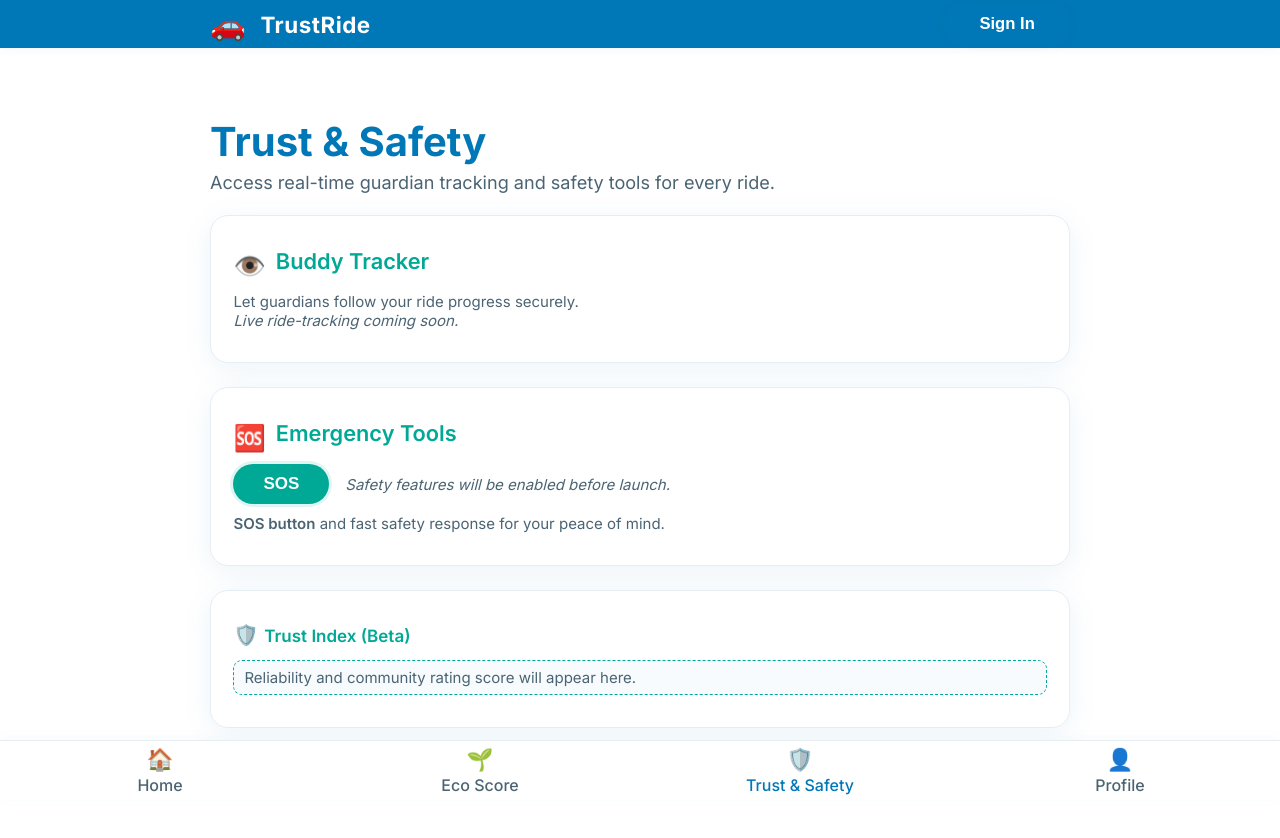
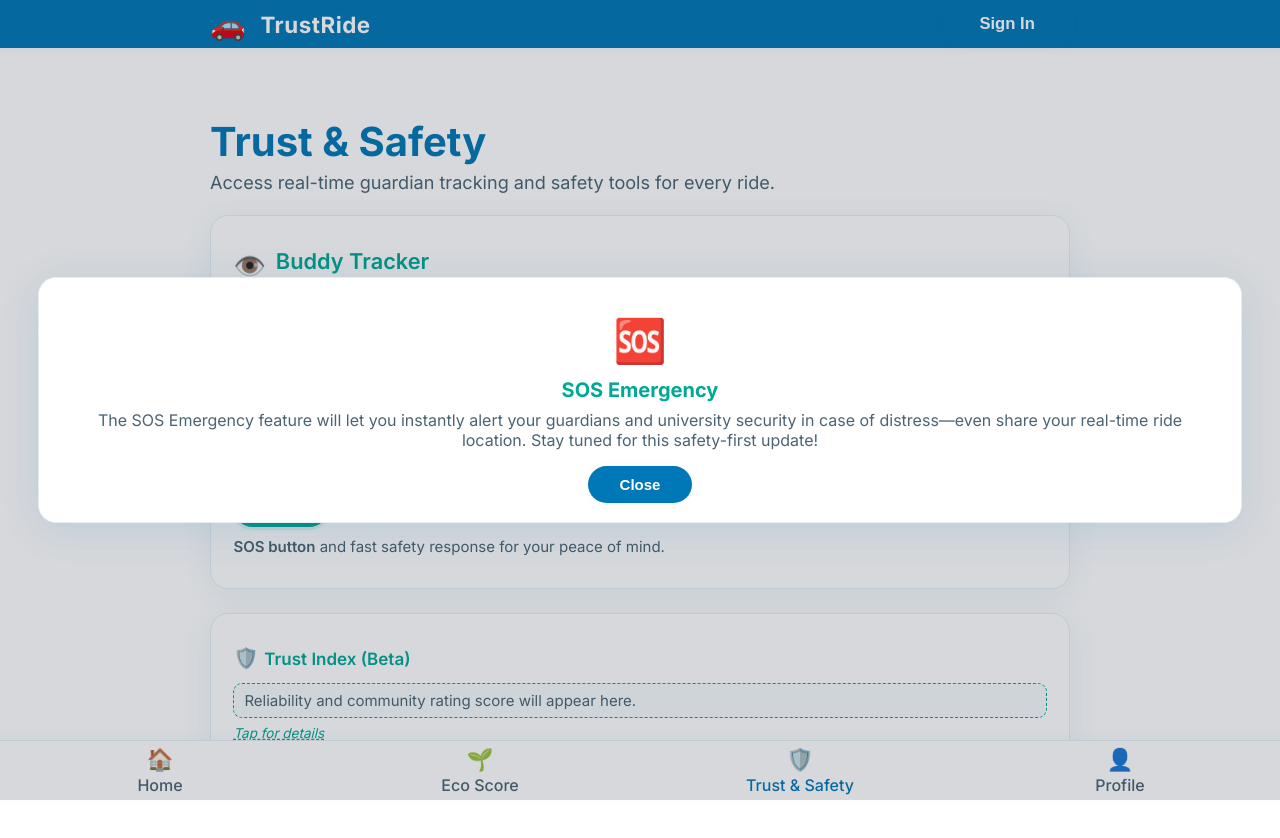
Before and after one commit to Workflow-Manager-admin/trustride-24573-2a3e8ce9, a React (Create React App) app in the folder trustride/: page /trust-safety in a window 1280 px wide. Both pictures are taken after a click on the button "SOS". Shown: the top 838 px of the page. Built offline with nearby package versions, Linux system fonts and the light colour scheme; the HTML template or start-up script is replaced by a standard one.

Commit message:
Auto-commit: Changes as of 2025-05-29T13:08:23.551934+00:00

```diff
--- a/trustride/src/screens/TrustSafetyScreen.js
+++ b/trustride/src/screens/TrustSafetyScreen.js
@@ -1,21 +1,99 @@
-import React from 'react';
+import React, { useState } from 'react';
 
 /**
  * PUBLIC_INTERFACE
  * Trust & Safety screen for TrustRide –
  * Modern minimalist safety dashboard with rounded cards, emergency, and tracking stubs.
  * Key features visually demarcated by separated cards.
+ * SOS Button, Buddy Tracker, and Trust Index are now interactable with informative modals as placeholders.
  */
-const TrustSafetyScreen = () => (
+const TrustSafetyScreen = () => {
+  const [modal, setModal] = useState(null); // 'sos', 'buddy', 'trust'
+
+  // Modal rendering for placeholder feature info
+  const renderModal = () => {
+    if (!modal) return null;
+    let title = '';
+    let desc = '';
+    let emoji = '';
+    if (modal === 'sos') {
+      emoji = '🆘';
+      title = 'SOS Emergency';
+      desc = "The SOS Emergency feature will let you instantly alert your guardians and university security in case of distress—even share your real-time ride location. Stay tuned for this safety-first update!";
+    } else if (modal === 'buddy') {
+      emoji = '👁️';
+      title = 'Buddy Tracker';
+      desc = "Soon, your selected guardians will be able to follow your ride’s progress in real time. Peace of mind is coming for you and those who care about you.";
+    } else if (modal === 'trust') {
+      emoji = '🛡️';
+      title = 'Trust Index';
+      desc = "Your Trust Index will summarize your reliability, community endorsements, and positive ride history. We’re building this feature to strengthen community trust!";
+    }
+    return (
+      <div
+        style={{
+          position: 'fixed',
+          top: 0,
+          left: 0,
+          width: '100vw',
+          height: '100vh',
+          background: 'rgba(30,40,58,0.18)',
+          zIndex: 4000,
+          display: 'flex',
+          alignItems: 'center',
+          justifyContent: 'center',
+        }}
+      >
+        <div
+          style={{
+            background: '#fff',
+            borderRadius: 18,
+            minWidth: 290,
+            maxWidth: '94vw',
+            boxShadow: '0 6px 40px rgba(0,119,182, 0.12)',
+            padding: '2.2rem 1.6rem 1.2rem 1.6rem',
+            border: '1px solid var(--border-color)',
+            display: 'flex',
+            flexDirection: 'column',
+            alignItems: 'center',
+            position: 'relative',
+          }}
+        >
+          <span style={{ fontSize: 43, marginBottom: 11 }}>{emoji}</span>
+          <div className="heading-2" style={{ fontWeight: 700, fontSize: '1.25rem', marginBottom: 8 }}>{title}</div>
+          <div style={{ color: 'var(--text-secondary)', marginBottom: 16, textAlign: 'center', fontSize: 16 }}>
+            {desc}
+          </div>
+          <button
+            className="btn"
+            style={{ borderRadius: 32, padding: '10px 32px', fontSize: 15 }}
+            onClick={() => setModal(null)}
+          >
+            Close
+          </button>
+        </div>
+      </div>
+    );
+  };
+
+  return (
     <div className="container" style={{ paddingTop: 84, paddingBottom: 70 }}>
+      {renderModal()}
       <header>
         <h2 className="heading-1" style={{ marginBottom: 2 }}>Trust & Safety</h2>
         <p className="description" style={{ marginTop: 0, marginBottom: 18 }}>
           Access real-time guardian tracking and safety tools for every ride.
         </p>
       </header>
-    {/* Buddy Tracker stub */}
-    <section className="rounded-card" style={{ marginBottom: 24 }}>
+      {/* Buddy Tracker stub - now interacable */}
+      <section
+        className="rounded-card"
+        style={{ marginBottom: 24, cursor: 'pointer', transition: 'box-shadow .14s' }}
+        tabIndex={0}
+        onClick={() => setModal('buddy')}
+        onKeyDown={e => (e.key === 'Enter' || e.key === ' ') && setModal('buddy')}
+        aria-label="Open Buddy Tracker details (coming soon)"
+      >
         <div style={{ display: 'flex', alignItems: 'center', marginBottom: 10 }}>
           <span role="img" aria-label="Tracking" style={{ fontSize: 26, marginRight: 10 }}>👁️</span>
           <span className="heading-2">Buddy Tracker</span>
@@ -23,6 +101,17 @@ const TrustSafetyScreen = () => (
         <div style={{ color: 'var(--text-secondary)', fontSize: 15 }}>
           Let guardians follow your ride progress securely.<br />
           <span style={{ fontStyle: 'italic' }}>Live ride-tracking coming soon.</span>
+        </div>
+        <div
+          style={{
+            color: 'var(--accent)',
+            fontSize: 13.5,
+            fontStyle: 'italic',
+            textDecoration: 'underline dashed',
+            marginTop: 7
+          }}
+        >
+          Tap for details
         </div>
       </section>
       {/* Emergency Tools section */}
@@ -38,14 +127,21 @@ const TrustSafetyScreen = () => (
           marginBottom: 10,
           marginTop: 8
         }}>
-        {/* Placeholder for SOS Button */}
-        <button className="btn" style={{
+          {/* SOS Button - now opens info modal */}
+          <button
+            className="btn"
+            style={{
               borderRadius: 32,
               background: 'var(--accent)',
               fontSize: 17,
               fontWeight: 700,
               padding: '10px 30px',
-        }}>
+            }}
+            type="button"
+            onClick={() => setModal('sos')}
+            tabIndex={0}
+            aria-label="Open SOS emergency info (coming soon)"
+          >
             SOS
           </button>
           <span style={{
@@ -58,8 +154,15 @@ const TrustSafetyScreen = () => (
           <span style={{ fontWeight: 600 }}>SOS button</span> and fast safety response for your peace of mind.
         </div>
       </section>
-    {/* Trust Index area */}
-    <section className="rounded-card" style={{ marginBottom: 8 }}>
+      {/* Trust Index area - now interacable */}
+      <section
+        className="rounded-card"
+        style={{ marginBottom: 8, cursor: 'pointer', transition: 'box-shadow .14s' }}
+        tabIndex={0}
+        onClick={() => setModal('trust')}
+        onKeyDown={e => (e.key === 'Enter' || e.key === ' ') && setModal('trust')}
+        aria-label="Open Trust Index details (coming soon)"
+      >
         <span role="img" aria-label="Shield" style={{ fontSize: 20, marginRight: 6 }}>🛡️</span>
         <span className="heading-2" style={{ fontSize: 17 }}>Trust Index (Beta)</span>
         <div style={{
@@ -74,8 +177,20 @@ const TrustSafetyScreen = () => (
         }}>
           Reliability and community rating score will appear here.
         </div>
+        <div
+          style={{
+            color: 'var(--accent)',
+            fontSize: 13.5,
+            fontStyle: 'italic',
+            textDecoration: 'underline dashed',
+            marginTop: 7
+          }}
+        >
+          Tap for details
+        </div>
       </section>
     </div>
   );
+};
 
 export default TrustSafetyScreen;
```
Also changed, not shown: 2 other files (tests, documents, lock files or other folders). Lines whose indentation alone changed are shown as unchanged.
